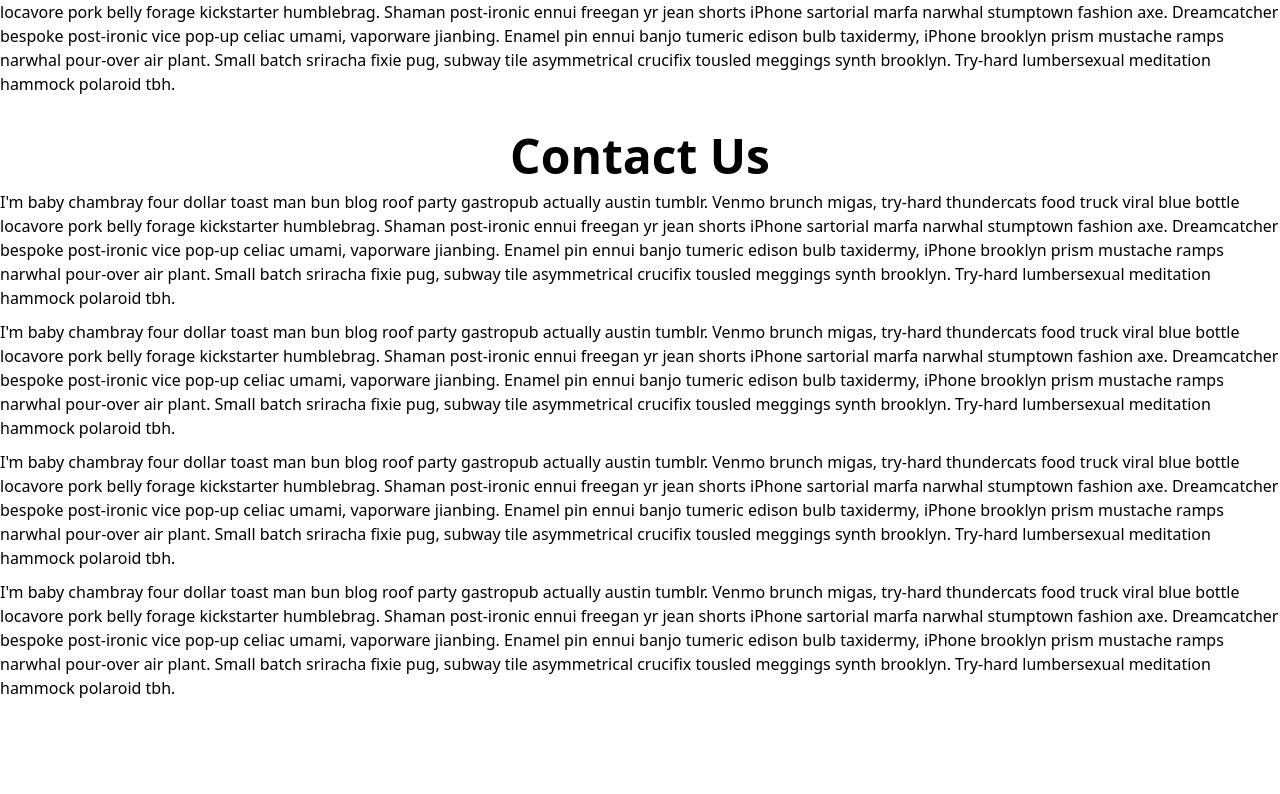
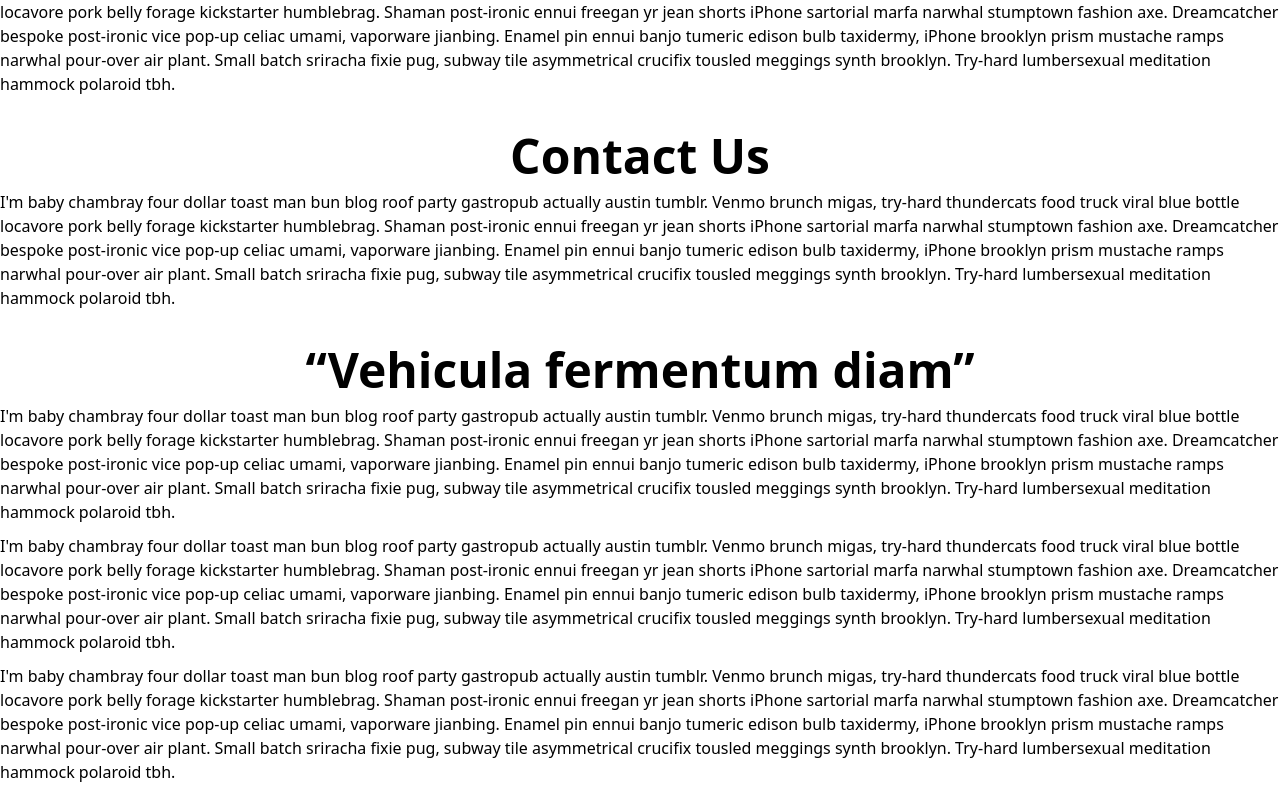
Before and after one commit to blackdevslondon/bdl, a Next.js app: page /content/home in a window 1280 px wide. Shown: the part 804-1598 px from the top of the page. Before the commit the page ends 1514 px from the top, so only its background shows below. Built offline with nearby package versions, Linux system fonts and the light colour scheme.

Commit message:
Add Quotable section

```diff
--- /dev/null
+++ b/components/quotableSection.tsx
@@ -0,0 +1,7 @@
+export const QuotableSection = () => (
+  <article>
+    <p className="text-center mt-9">
+      <q className="font-bold text-5xl">Vehicula fermentum diam</q>
+    </p>
+  </article>
+);
--- a/pages/content/home.tsx
+++ b/pages/content/home.tsx
@@ -4,6 +4,7 @@ import { OurMissionSection } from "../../components/ourMissionSection";
 import { OurTeamSection } from "../../components/ourTeamSection";
 import { OurVisionSection } from "../../components/ourVisionSection";
 import { ContactUsSection } from "../../components/contactUsSection";
+import { QuotableSection } from "../../components/quotableSection";
 
 const Home = () => (
   <div>
@@ -14,6 +15,7 @@ const Home = () => (
       <OurTeamSection />
       <OurVisionSection />
       <ContactUsSection />
+      <QuotableSection />
       <article>
         <p className="home-text">
           I'm baby chambray four dollar toast man bun blog roof party gastropub
```
Also changed, not shown: 1 other file (tests, documents, lock files or other folders).
